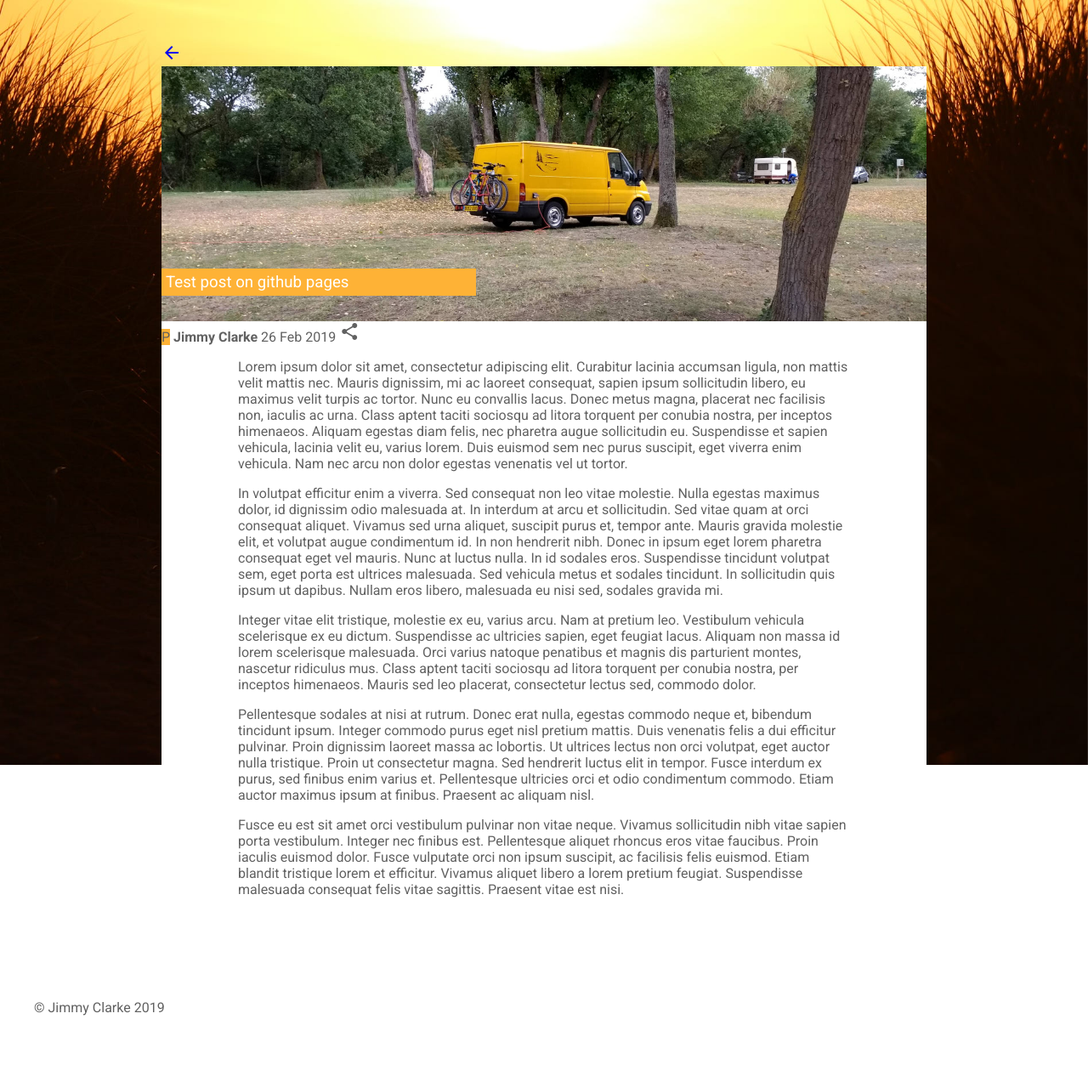
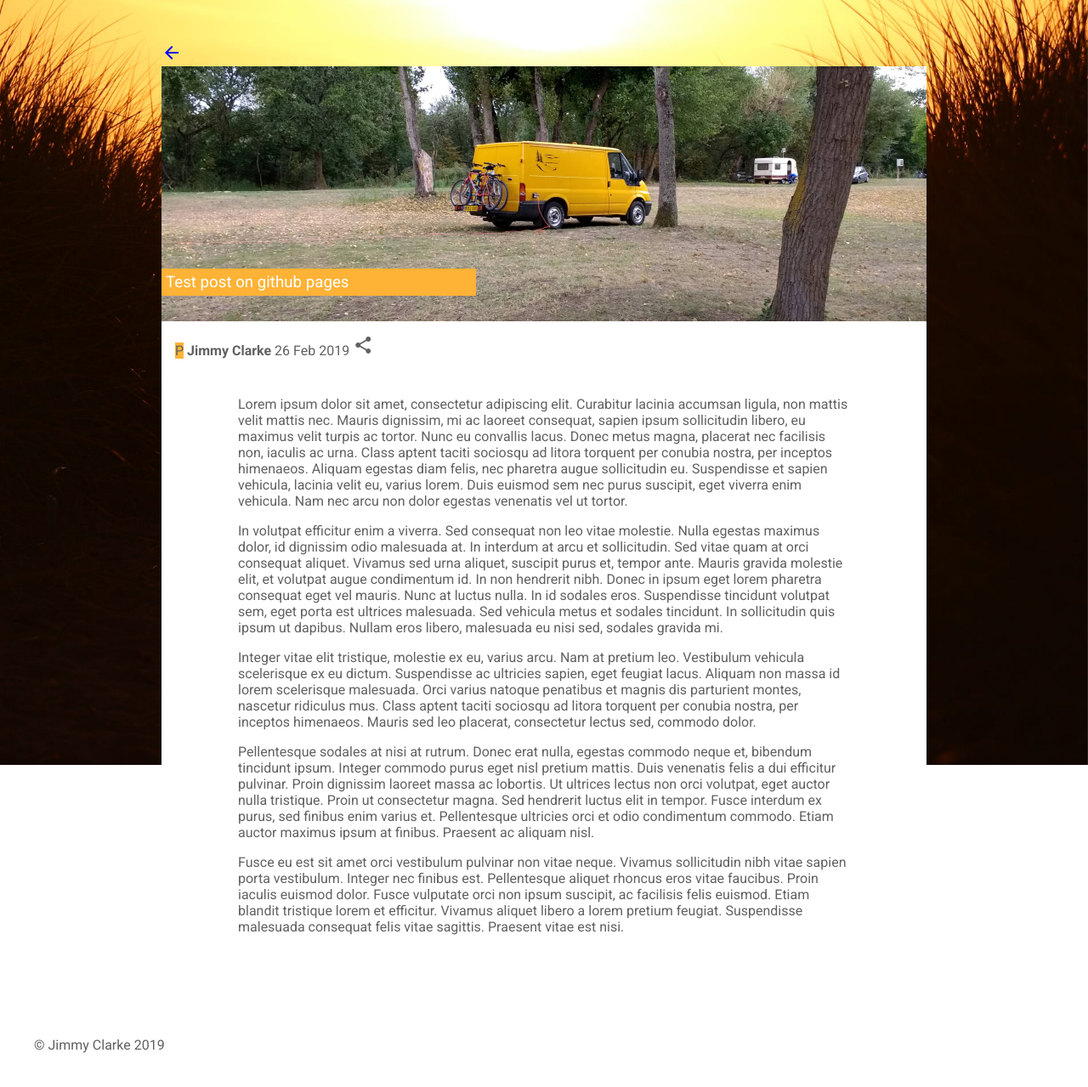
Before and after one commit to jimmyclarke113/jimmyclarke113.github.io, a Jekyll site: the page built from _posts/2019-02-26-test-post-2.md, in a window 1280 px wide. Shown: the whole page at 85% size. Built offline with Jekyll 4.4.1, drawn with Linux system fonts in a browser that asks for light colours; before the commit the page ends 1235 px from its top, so only the background shows below that.

Commit message:
Update styles2019.css

```diff
--- a/css/styles2019.css
+++ b/css/styles2019.css
@@ -159,6 +159,8 @@
   text-align:left;
 }
 .postMeta{
+  padding:16px;
+  height:40px;
 }
 .postContent{
 }
```
